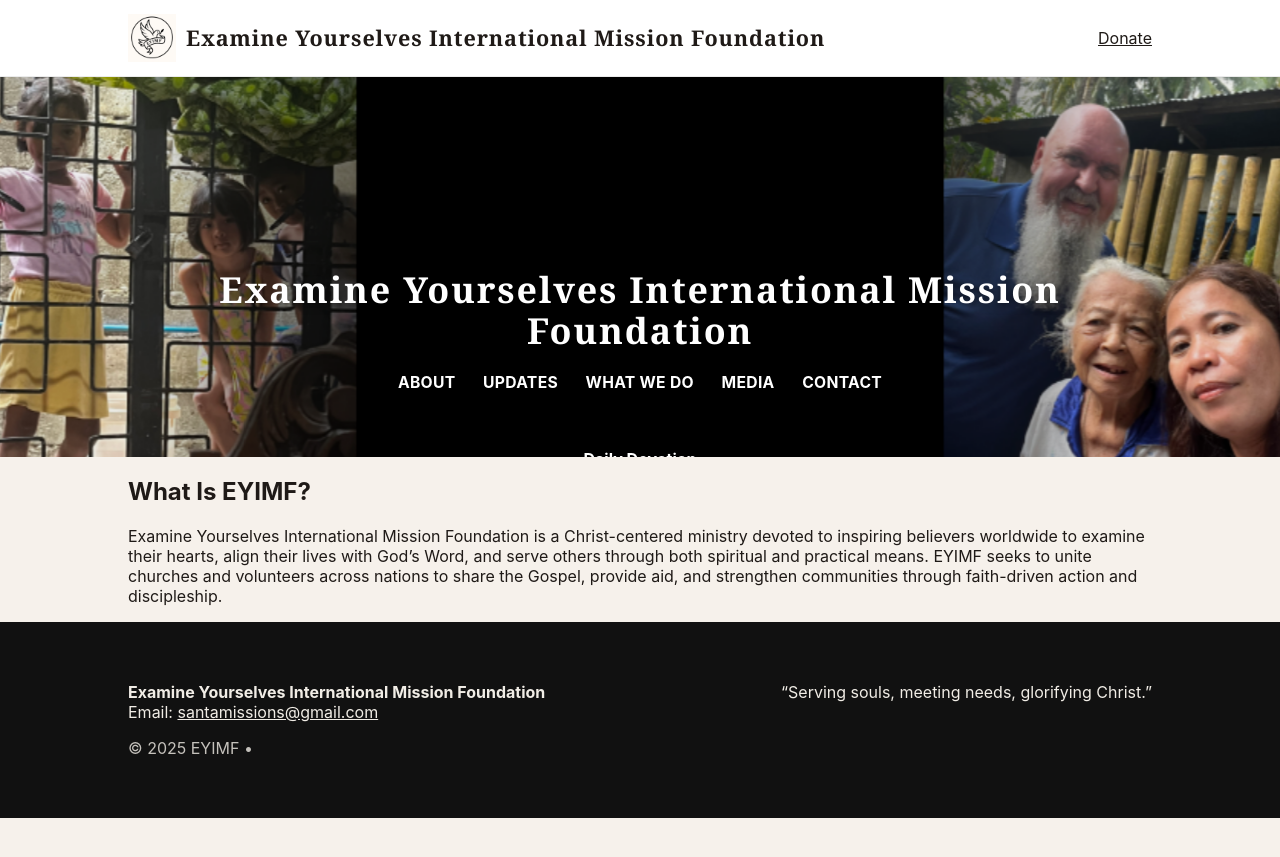
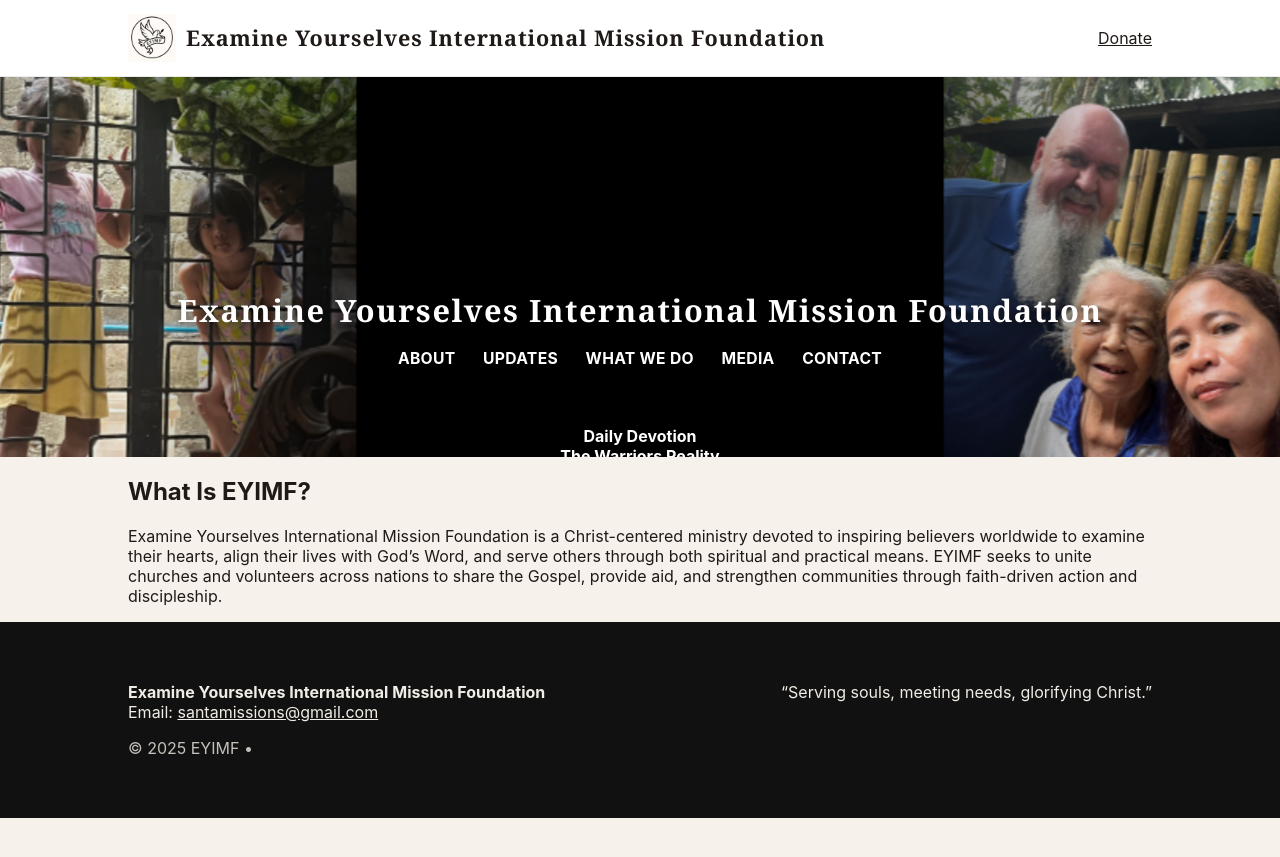
Before and after one commit to Irdavid160/eyimf, a Jekyll site: the page testpage.html, which Jekyll copies as it is, in a window 1280 px wide. Shown: the top 857 px of the page. Built offline with Jekyll 4.4.1, drawn with Linux system fonts in a browser that asks for light colours.

Commit message:
Adjust font size in testpage.html

```diff
--- a/testpage.html
+++ b/testpage.html
@@ -254,7 +254,7 @@
     margin: 0 auto 8px auto;
     line-height: 1.15;
     /* clamp keeps it readable on all large screens, and allows a clean 2-line wrap if needed */
-    font-size: clamp(24px, 2.8vw, 40px);
+    font-size: clamp(20px, 2.4vw, 36px);
     font-weight: 800;
   }
 
```
